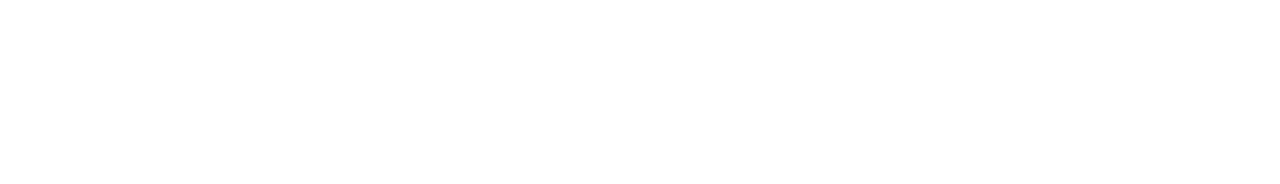
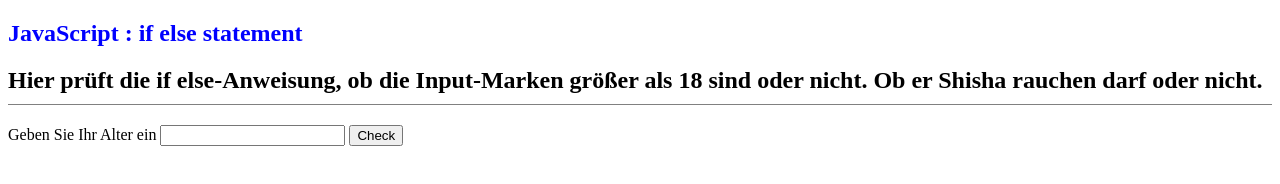
Before and after one commit to DeborahAleaKoch/ConditionalsIfElse, a plain HTML site: page Conditionals-Level-1_3/index.html in a window 1280 px wide. Drawn offline with Linux system fonts and the light colour scheme.

Commit message:
if/else 1_3

```diff
--- a/Conditionals-Level-1_3/assets/css/style.css
+++ b/Conditionals-Level-1_3/assets/css/style.css
@@ -0,0 +1,8 @@
+h1{
+    color: blue;
+}
+
+h2{
+    padding-bottom: 10px;
+    border-bottom: 1px solid gray;
+}
--- a/Conditionals-Level-1_3/assets/js/main.js
+++ b/Conditionals-Level-1_3/assets/js/main.js
@@ -0,0 +1,15 @@
+function adult() {
+  const inputAge = document.querySelector("#age").valueAsNumber;
+
+  const output = document.querySelector(".output-age");
+
+  console.log(inputAge);
+
+  if (inputAge < 18) {
+    output.innerHTML = `<p>Nein, du darfst keine Shisha rauchen!!</p>`;
+    console.log("Nein, du darfst keine Shisha rauchen!");
+  } else {
+    output.innerHTML = `<p>Ja, du darfst Shisha rauchen.</p>`;
+    console.log("Ja, du darfst Shisha rauchen.");
+  }
+}
--- a/Conditionals-Level-1_3/index.html
+++ b/Conditionals-Level-1_3/index.html
@@ -5,9 +5,22 @@
     <meta name="viewport" content="width=device-width, initial-scale=1.0" />
     <link rel="stylesheet" href="./assets/css/style.css" />
     <script src="./assets/js/main.js" defer></script>
-    <title>Document</title>
+    <title>Conditionals Level 1_3</title>
   </head>
   <body>
+    <section>
+      <h1>JavaScript : if else statement</h1>
+      <h2>
+        Hier prüft die if else-Anweisung, ob die Input-Marken größer als 18 sind
+        oder nicht. Ob er Shisha rauchen darf oder nicht.
+      </h2>
+      <form onsubmit="adult(); return false">
+        <label for="age">Geben Sie Ihr Alter ein</label>
+        <input type="number" name="number-of-age" id="age" />
+        <input type="submit" value="Check" />
+      </form>
+      <div class="output-age"></div>
+    </section>
     <!-- <script src="./assets/js/main.js"></script> -->
   </body>
 </html>
```
Also changed, not shown: Conditionals-Level-1_2/assets/js/main.js (+20 -0 lines), Conditionals-Level-1_2/index.html (+10 -1 lines).
